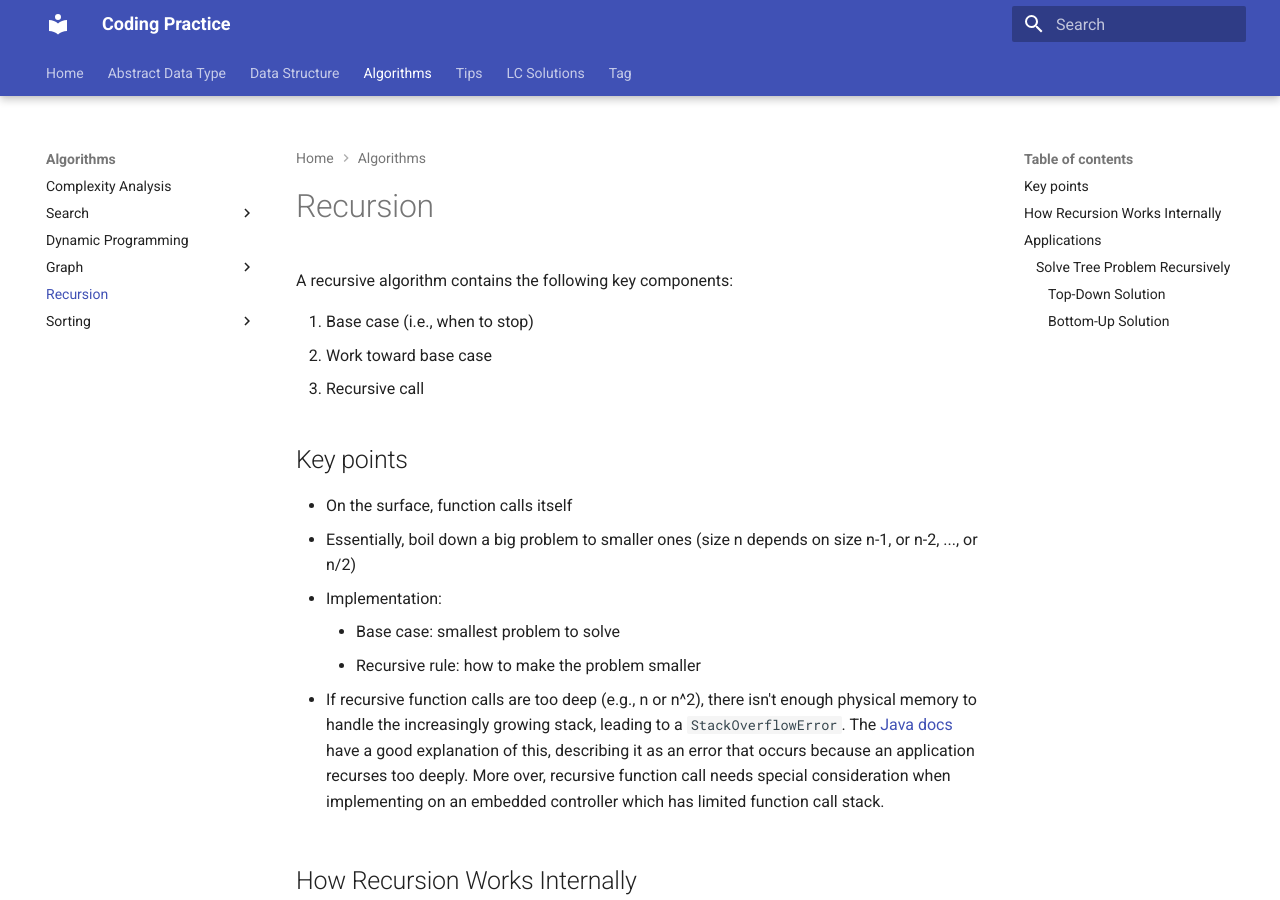
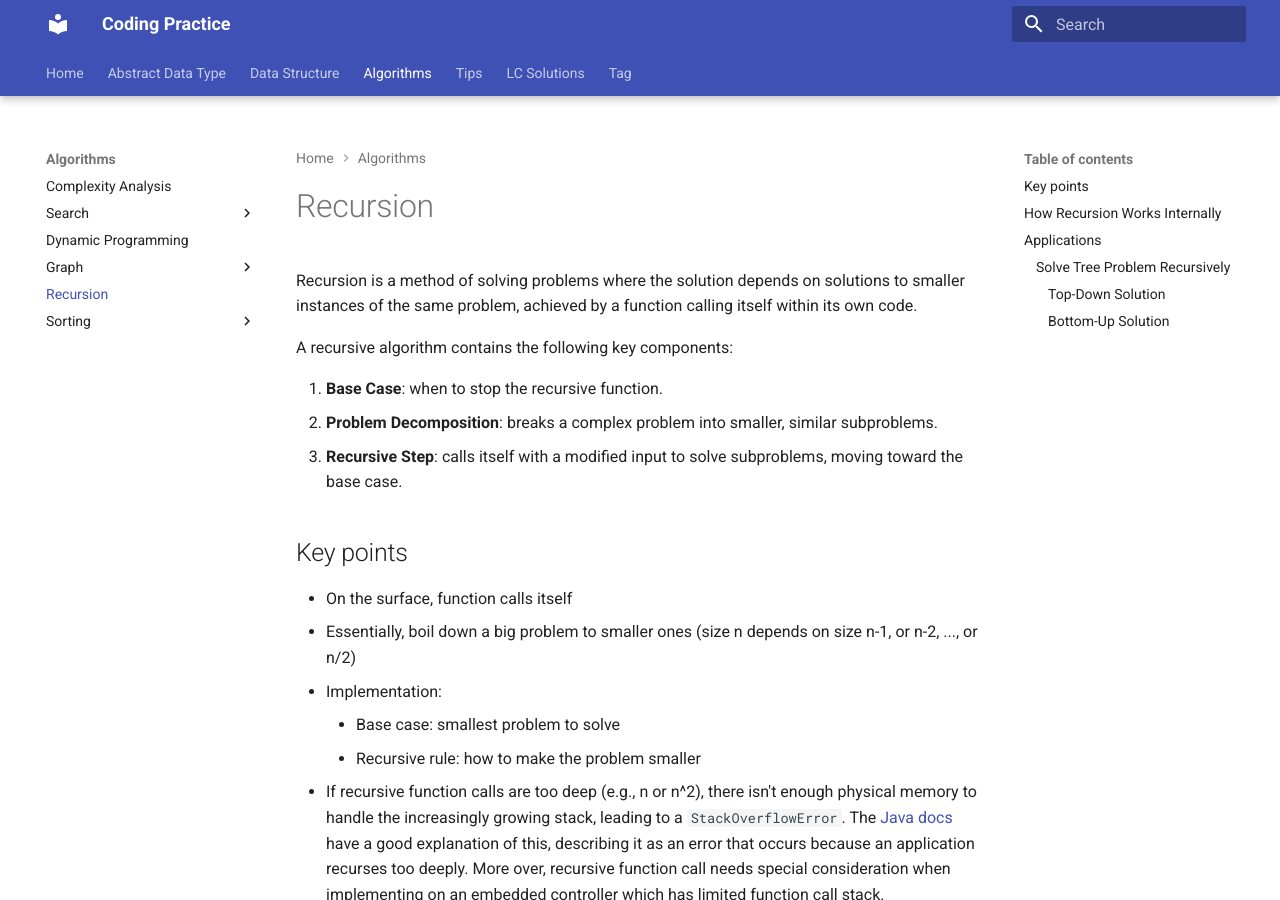
Before and after one commit to RogerLuo-Code/coding-practice, an MkDocs documentation site: the page built from docs/algorithms/recursion.md, in a window 1280 px wide and 900 px high. Built offline with MkDocs 1.6.1 and Material for MkDocs 9.7.7, drawn with Linux system fonts in a browser that asks for light colours.

Commit message:
Update recursion intro and concept

```diff
--- a/docs/algorithms/recursion.md
+++ b/docs/algorithms/recursion.md
@@ -1,10 +1,15 @@
 # Recursion
+
+Recursion is a method of solving problems where the solution depends on solutions to
+smaller instances of the same problem, achieved by a function calling itself within its
+own code.
 
 A recursive algorithm contains the following key components:
 
-1. Base case (i.e., when to stop)
-2. Work toward base case
-3. Recursive call
+1. **Base Case**: when to stop the recursive function.
+2. **Problem Decomposition**: breaks a complex problem into smaller, similar subproblems.
+3. **Recursive Step**: calls itself with a modified input to solve subproblems, moving
+toward the base case.
 
 ## Key points
 
@@ -12,10 +17,8 @@ A recursive algorithm contains the following key components:
 - Essentially, boil down a big problem to smaller ones (size n depends on size n-1, or
 n-2, ..., or n/2)
 - Implementation:
-
     - Base case: smallest problem to solve
     - Recursive rule: how to make the problem smaller
-
 - If recursive function calls are too deep (e.g., n or n^2), there isn't enough physical
 memory to handle the increasingly growing stack, leading to a `StackOverflowError`. The
 [Java docs](https://docs.oracle.com/javase/7/docs/api/java/lang/StackOverflowError.html)
```
